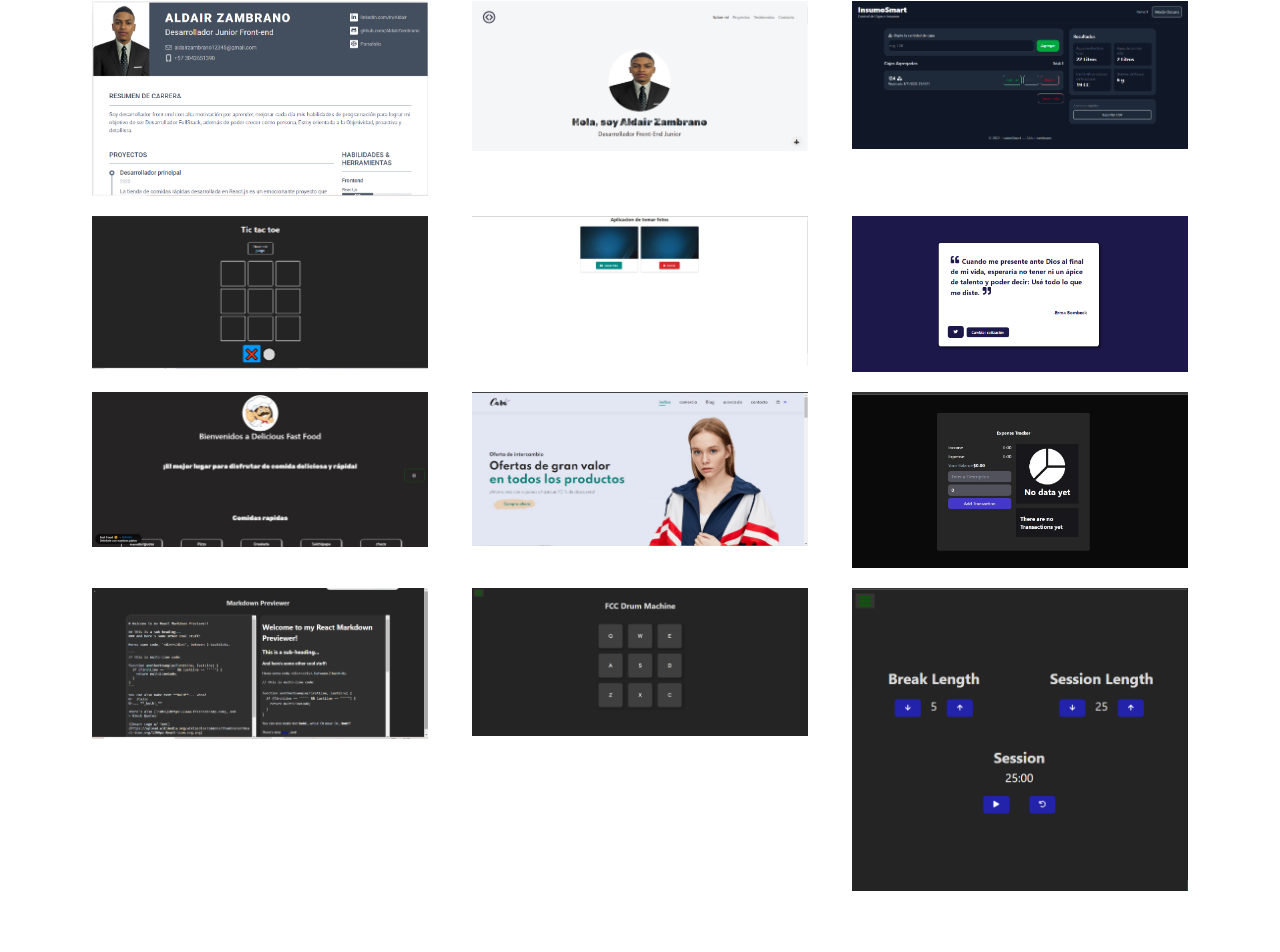
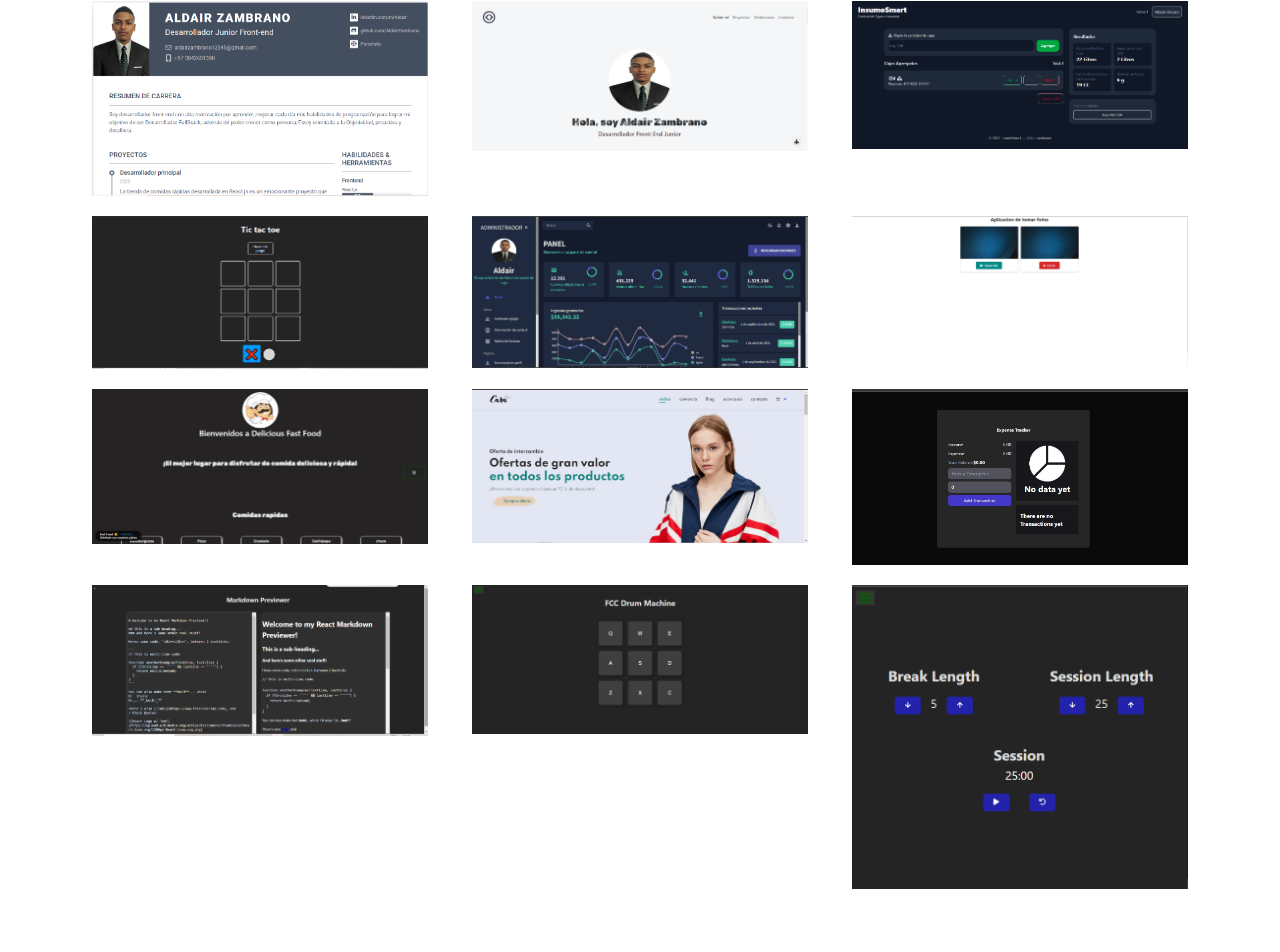
Before and after one commit to AldairZambrano/PortafolioWeb, a React (Vite) app: page / in a window 1280 px wide. Shown: the part 2133-3085 px from the top of the page. Built offline with nearby package versions, Linux system fonts and the light colour scheme; a web font is replaced by a local one.

Commit message:
se agrega un nuevo proyecto

```diff
--- a/src/Component/Proyectos.jsx
+++ b/src/Component/Proyectos.jsx
@@ -36,8 +36,8 @@ export default function Proyectos () {
                     <Proyect  UrlImg={imagenes.Proyect5} alt='proyecto 5' nameProyect='Portafolio' DireccionProyectRepo='https://github.com/AldairZambrano/PortafolioReact.js' DireccionProyectweb='https://portafolio-ajzp.netlify.app/'></Proyect>
                     <Proyect UrlImg={imagenes.calculadoraMezcla} alt='proyecto 2' nameProyect='Control de Cajas e Insumos' DireccionProyectRepo='https://github.com/AldairZambrano/Calculador_de_mezclas' DireccionProyectweb='https://calculadormezclas.netlify.app/'></Proyect>
                     <Proyect  UrlImg={imagenes.TIC} alt='proyecto 11' nameProyect='Tic tac toe' DireccionProyectRepo='https://github.com/AldairZambrano/tic-tac-toe' DireccionProyectweb='https://tic-tac-toei.netlify.app/'></Proyect>
+                    <Proyect  UrlImg={imagenes.random} alt='proyecto 33' nameProyect='Dashboard' DireccionProyectRepo='https://github.com/AldairZambrano/Deshboard' DireccionProyectweb='https://dashboard-primary.netlify.app/'></Proyect>
                       <Proyect  UrlImg={imagenes.Camara} alt='proyecto 10' nameProyect='Camara' DireccionProyectRepo='https://github.com/AldairZambrano/Camara' DireccionProyectweb='https://zippy-twilight-99a722.netlify.app/'></Proyect>
-        <Proyect  UrlImg={imagenes.random} alt='proyecto 33' nameProyect='Random Quote Machine' DireccionProyectRepo='https://github.com/AldairZambrano/Random-' DireccionProyectweb='https://random-alda.netlify.app/'></Proyect>
                     <Proyect UrlImg={imagenes.tienda} alt='proyecto 7' nameProyect='Tienda fast food' DireccionProyectRepo='https://github.com/AldairZambrano/Tienda' DireccionProyectweb='https://tienda-fast-foot.netlify.app/'></Proyect>
                     <Proyect  UrlImg={imagenes.tiendaderopa} alt='proyecto 8' nameProyect='Tienda de Ropa' DireccionProyectRepo='https://github.com/AldairZambrano/tiendaderopa' DireccionProyectweb='https://aldairzambrano.github.io/tiendaderopa/'></Proyect>
                     <Proyect UrlImg={imagenes.admiImv} alt='proyecto 9' nameProyect='admi-imv' DireccionProyectRepo='https://github.com/AldairZambrano/admi-imv' DireccionProyectweb='https://admi-imv.netlify.app/'></Proyect>
```
Also changed, not shown: src/img/Random.png. Lines whose indentation alone changed are shown as unchanged.
